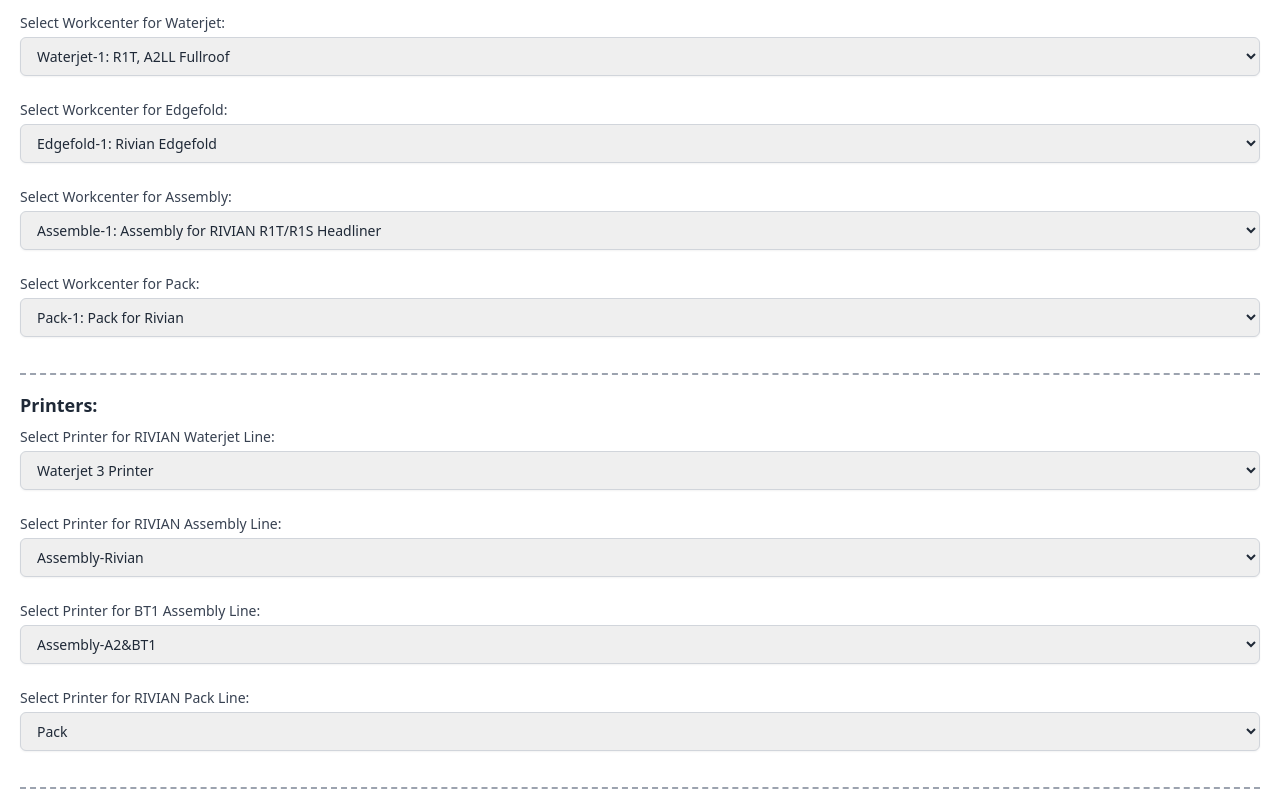
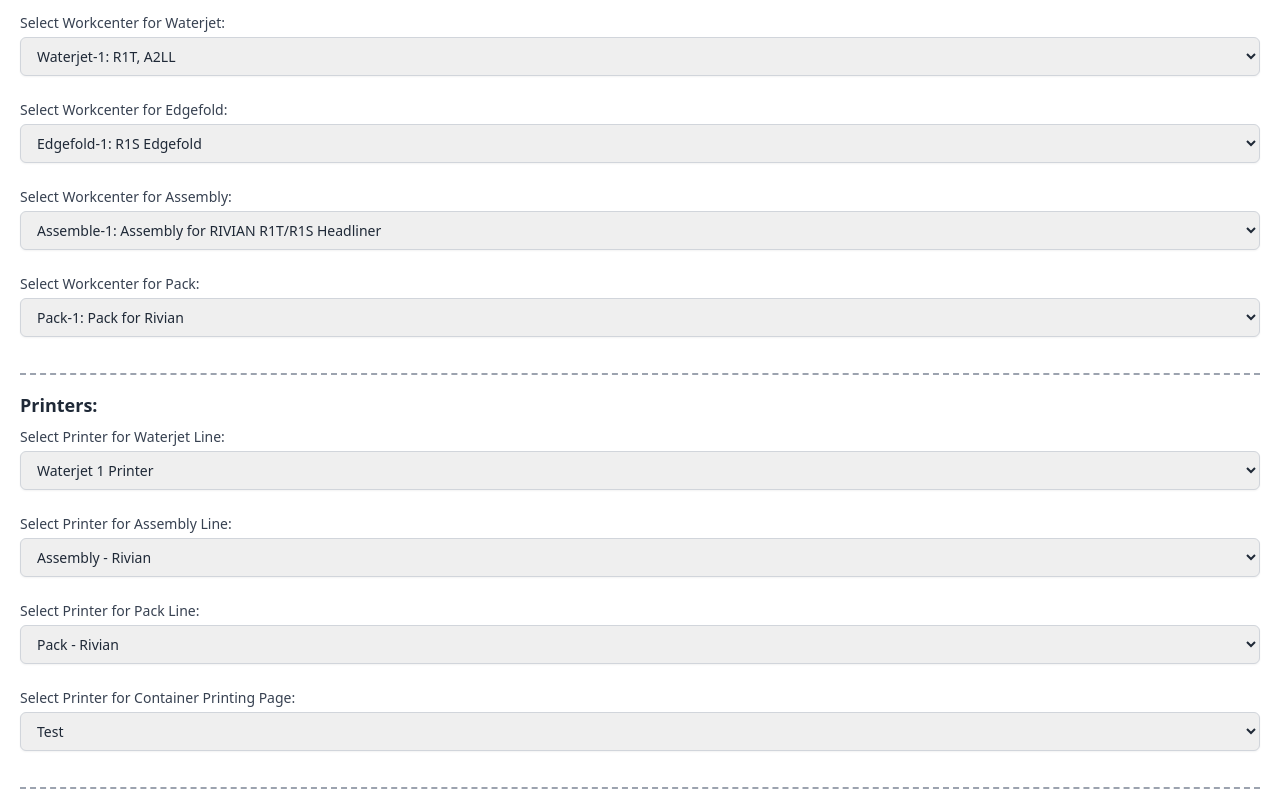
Before and after one commit to terryli-vt/plex-production-simplifier, a React (Vite) app in the folder client/: page /settings in a window 1280 px wide. Shown: the part 280-1080 px from the top of the page. Built offline with nearby package versions, Linux system fonts and the light colour scheme.

Commit message:
Added label printing page

```diff
--- a/client/src/App.tsx
+++ b/client/src/App.tsx
@@ -9,6 +9,7 @@
 import Pack from "./pages/Pack";
 import Settings from "./pages/Settings";
 import RepairCenter from "./pages/RepairCenter";
+import Label from "./pages/Label";
 import BOM from "./pages/BOM";
 
 const App: React.FC = () => {
@@ -24,6 +25,7 @@
           <Route path="/pack" element={<Pack />} />
           <Route path="/repair" element={<RepairCenter />} />
           <Route path="/settings" element={<Settings />} />
+          <Route path="/label" element={<Label />} />
           <Route path="/bom" element={<BOM />} />
         </Routes>
       </div>
--- a/client/src/pages/Assembly.tsx
+++ b/client/src/pages/Assembly.tsx
@@ -143,7 +143,7 @@
 
       await handleInfoUpdate(); // Refresh workcenter info
 
-      response = await api.printLabel(newSerialNo, currLocation);
+      response = await api.printLabel(newSerialNo, "Assembly");
       logMessage("Success!", "#00CC66");
     } catch (error: any) {
       if (error.message === `Container is inactive.`) {
--- a/client/src/pages/Pack.tsx
+++ b/client/src/pages/Pack.tsx
@@ -126,8 +126,7 @@
       const newSerialNo = response.newSerialNo;
       //logMessage(response.message);
 
-      // Print label
-      response = await api.printLabel(newSerialNo, "Pack-1");
+      response = await api.printLabel(newSerialNo, "Pack");
       logMessage("Success!", "#00CC66");
 
       await handleInfoUpdate(); // Refresh workcenter info
--- a/client/src/pages/Settings.tsx
+++ b/client/src/pages/Settings.tsx
@@ -14,9 +14,9 @@
   assemblyWorkcenter: string;
   packWorkcenter: string;
   waterjetPrinter: string;
-  assemblyRivianPrinter: string;
-  assemblyBT1Printer: string;
+  assemblyPrinter: string;
   packPrinter: string;
+  containerPrinter: string;
   packMode: string;
   autoPrint: boolean;
 }
@@ -29,17 +29,18 @@
     ],
 
     waterjetWorkcenterOptions: [
-      { key: "Waterjet-1: R1T, A2LL Fullroof", value: "74884" },
+      { key: "Waterjet-1: R1T, A2LL", value: "74884" },
       /* { key: "Waterjet-2: A2LL Sunroof", value: "74885" }, */
       { key: "Waterjet-3: R1S, BT1", value: "74886" },
-      { key: "Waterjet-4", value: "75091" },
+      { key: "Waterjet-4: BT1", value: "75091" },
       /* { key: "Waterjet-5: U725", value: "75153" }, */
     ],
 
     edgefoldWorkcenterOptions: [
-      { key: "Edgefold-1: Rivian Edgefold", value: "74883" },
+      { key: "Edgefold-1: R1S Edgefold", value: "74883" },
       /* { key: "Edgefold-2: Small Edgefold Machine (BT1, A2LL)", value: "74887" }, */
       { key: "Edgefold-3: BT1 Edgefold", value: "75141" },
+      { key: "Edgefold-4: R1T Edgefold", value: "75207" },
     ],
 
     assemblyWorkcenterOptions: [
@@ -55,52 +56,59 @@
 
     packWorkcenterOptions: [
       { key: "Pack-1: Pack for Rivian", value: "74895" },
-      { key: "Pack-2: Pack for BT1 Sunroof / Hybrid", value: "74916" },
-      { key: "Pack-6: Pack for BT1 Fullroof", value: "75079" },
+      { key: "Pack-2: Pack for A2LL, BT1 Sunroof / Hybrid", value: "74916" },
+      { key: "Pack-4: Pack for BT1 Fullroof", value: "75079" },
     ],
 
     waterjetPrinterOptions: [
+      { key: "Waterjet 1 Printer", value: "10.24.3.230" },
       { key: "Waterjet 3 Printer", value: "10.24.1.61" },
       { key: "Waterjet 4 Printer", value: "10.24.3.74" },
+      { key: "Test", value: "10.24.3.239" },
+      // { key: "Zebra S6 (2nd floor)", value: "10.24.3.19" },
+      /* { key: "Zebra S4 Backup (1st floor)", value: "10.24.2.134" },
+      { key: "Zebra S5 (1st floor)", value: "10.24.2.1" },
+      { key: "Zebra S6 (2nd floor)", value: "10.24.3.19" },
+      { key: "Toyota Backup", value: "10.24.3.159" },
+      { key: "Mobile Zebra 1", value: "10.24.1.50" }, */
+    ],
+
+    assemblyPrinterOptions: [
+      { key: "Assembly - Rivian", value: "10.24.3.6" },
+      { key: "Assembly - A2&BT1", value: "10.24.2.138" },
+      { key: "Test", value: "10.24.3.239" },
+      // { key: "Zebra S6 (2nd floor)", value: "10.24.3.19" },
+      /* { key: "Zebra S4 Backup (1st floor)", value: "10.24.2.134" },
+      { key: "Zebra S5 (1st floor)", value: "10.24.2.1" },
+      { key: "Zebra S6 (2nd floor)", value: "10.24.3.19" },
+      { key: "Waterjet 3 Printer", value: "10.24.1.61" },
+      { key: "Toyota Backup", value: "10.24.3.159" }, */
+    ],
+
+    packPrinterOptions: [
+      { key: "Pack - Rivian", value: "10.24.2.40" },
+      { key: "Pack - Other Programs (Big Printer)", value: "10.24.0.211" },
+      { key: "Test", value: "10.24.3.239" },
+      // { key: "Zebra S6 (2nd floor)", value: "10.24.3.19" },
+      /* { key: "Zebra S4 Backup (1st floor)", value: "10.24.2.134" },
+      { key: "Zebra S5 (1st floor)", value: "10.24.2.1" },
+      { key: "Toyota Backup", value: "10.24.3.159" }, */
+    ],
+
+    containerPrinterOptions: [
+      { key: "Test", value: "10.24.3.239" },
       { key: "Waterjet 1 Printer", value: "10.24.3.230" },
+      { key: "Waterjet 3 Printer", value: "10.24.1.61" },
+      { key: "Waterjet 4 Printer", value: "10.24.3.74" },
+      { key: "Assembly - Rivian", value: "10.24.3.6" },
+      { key: "Assembly - A2&BT1", value: "10.24.2.138" },
+      { key: "Pack - Rivian", value: "10.24.2.40" },
+      { key: "Pack - Other Programs (Big Printer)", value: "10.24.0.211" },
       { key: "Zebra S4 Backup (1st floor)", value: "10.24.2.134" },
       { key: "Zebra S5 (1st floor)", value: "10.24.2.1" },
       { key: "Zebra S6 (2nd floor)", value: "10.24.3.19" },
-      { key: "Test", value: "10.24.3.239" },
-      { key: "Assembly", value: "10.24.3.6" },
       { key: "Toyota Backup", value: "10.24.3.159" },
       { key: "Mobile Zebra 1", value: "10.24.1.50" },
-    ],
-
-    assemblyRivianPrinterOptions: [
-      { key: "Assembly-Rivian", value: "10.24.3.6" },
-      { key: "Zebra S4 Backup (1st floor)", value: "10.24.2.134" },
-      { key: "Zebra S5 (1st floor)", value: "10.24.2.1" },
-      { key: "Zebra S6 (2nd floor)", value: "10.24.3.19" },
-      { key: "Test", value: "10.24.3.239" },
-      { key: "Waterjet", value: "10.24.1.61" },
-      { key: "Toyota Backup", value: "10.24.3.159" },
-    ],
-
-    assemblyBT1PrinterOptions: [
-      { key: "Assembly-A2&BT1", value: "10.24.2.138" },
-      { key: "Zebra S4 Backup (1st floor)", value: "10.24.2.134" },
-      { key: "Zebra S5 (1st floor)", value: "10.24.2.1" },
-      { key: "Zebra S6 (2nd floor)", value: "10.24.3.19" },
-      { key: "Test", value: "10.24.3.239" },
-      { key: "Waterjet", value: "10.24.1.61" },
-      { key: "Toyota Backup", value: "10.24.3.159" },
-    ],
-
-    packPrinterOptions: [
-      { key: "Pack", value: "10.24.0.211" },
-      { key: "Assembly", value: "10.24.3.6" },
-      { key: "Zebra S4 Backup (1st floor)", value: "10.24.2.134" },
-      { key: "Zebra S5 (1st floor)", value: "10.24.2.1" },
-      { key: "Zebra S6 (2nd floor)", value: "10.24.3.19" },
-      { key: "Test", value: "10.24.3.239" },
-      { key: "Waterjet", value: "10.24.1.61" },
-      { key: "Toyota Backup", value: "10.24.3.159" },
     ],
 
     packModeOptions: [
@@ -147,15 +155,15 @@
       options.waterjetPrinterOptions,
       "waterjetPrinter"
     ),
-    assemblyRivianPrinter: getDefaultValue(
-      options.assemblyRivianPrinterOptions,
-      "assemblyRivianPrinter"
-    ),
-    assemblyBT1Printer: getDefaultValue(
-      options.assemblyBT1PrinterOptions,
-      "assemblyBT1Printer"
+    assemblyPrinter: getDefaultValue(
+      options.assemblyPrinterOptions,
+      "assemblyPrinter"
     ),
     packPrinter: getDefaultValue(options.packPrinterOptions, "packPrinter"),
+    containerPrinter: getDefaultValue(
+      options.containerPrinterOptions,
+      "containerPrinter"
+    ),
     packMode: getDefaultValue(options.packModeOptions, "packMode"),
     autoPrint: getBooleanDefaultValue("autoPrint"),
   }));
@@ -301,7 +309,7 @@
           htmlFor="waterjetPrinter"
           className="block text-sm font-medium text-gray-700"
         >
-          Select Printer for RIVIAN Waterjet Line:
+          Select Printer for Waterjet Line:
         </label>
         <select
           id="waterjetPrinter"
@@ -320,20 +328,20 @@
       </div>
       <div className="mb-6">
         <label
-          htmlFor="assemblyRivianPrinter"
+          htmlFor="assemblyPrinter"
           className="block text-sm font-medium text-gray-700"
         >
-          Select Printer for RIVIAN Assembly Line:
+          Select Printer for Assembly Line:
         </label>
         <select
-          id="assemblyRivianPrinter"
-          value={settings.assemblyRivianPrinter}
+          id="assemblyPrinter"
+          value={settings.assemblyPrinter}
           onChange={(e) =>
-            handleSettingChange("assemblyRivianPrinter", e.target.value)
+            handleSettingChange("assemblyPrinter", e.target.value)
           }
           className="mt-1 block w-full py-2 px-3 border border-gray-300 rounded-md shadow-sm focus:outline-none focus:ring-blue-500 focus:border-blue-500 sm:text-sm"
         >
-          {options.assemblyRivianPrinterOptions.map((option) => (
+          {options.assemblyPrinterOptions.map((option) => (
             <option key={option.key} value={option.value}>
               {option.key}
             </option>
@@ -342,20 +350,18 @@
       </div>
       <div className="mb-6">
         <label
-          htmlFor="assemblyBT1Printer"
+          htmlFor="packPrinter"
           className="block text-sm font-medium text-gray-700"
         >
-          Select Printer for BT1 Assembly Line:
+          Select Printer for Pack Line:
         </label>
         <select
-          id="assemblyBT1Printer"
-          value={settings.assemblyBT1Printer}
-          onChange={(e) =>
-            handleSettingChange("assemblyBT1Printer", e.target.value)
-          }
+          id="packPrinter"
+          value={settings.packPrinter}
+          onChange={(e) => handleSettingChange("packPrinter", e.target.value)}
           className="mt-1 block w-full py-2 px-3 border border-gray-300 rounded-md shadow-sm focus:outline-none focus:ring-blue-500 focus:border-blue-500 sm:text-sm"
         >
-          {options.assemblyBT1PrinterOptions.map((option) => (
+          {options.packPrinterOptions.map((option) => (
             <option key={option.key} value={option.value}>
               {option.key}
             </option>
@@ -364,18 +370,20 @@
       </div>
       <div className="mb-9">
         <label
-          htmlFor="packPrinter"
+          htmlFor="containerPrinter"
           className="block text-sm font-medium text-gray-700"
         >
-          Select Printer for RIVIAN Pack Line:
+          Select Printer for Container Printing Page:
         </label>
         <select
-          id="packPrinter"
-          value={settings.packPrinter}
-          onChange={(e) => handleSettingChange("packPrinter", e.target.value)}
+          id="containerPrinter"
+          value={settings.containerPrinter}
+          onChange={(e) =>
+            handleSettingChange("containerPrinter", e.target.value)
+          }
           className="mt-1 block w-full py-2 px-3 border border-gray-300 rounded-md shadow-sm focus:outline-none focus:ring-blue-500 focus:border-blue-500 sm:text-sm"
         >
-          {options.packPrinterOptions.map((option) => (
+          {options.containerPrinterOptions.map((option) => (
             <option key={option.key} value={option.value}>
               {option.key}
             </option>
```
Also changed, not shown: client/src/components/Navbar.tsx (+13 -0 lines), client/src/pages/Label.tsx (added, +130 -0 lines), client/src/services/apiClient.ts (+13 -13 lines).
